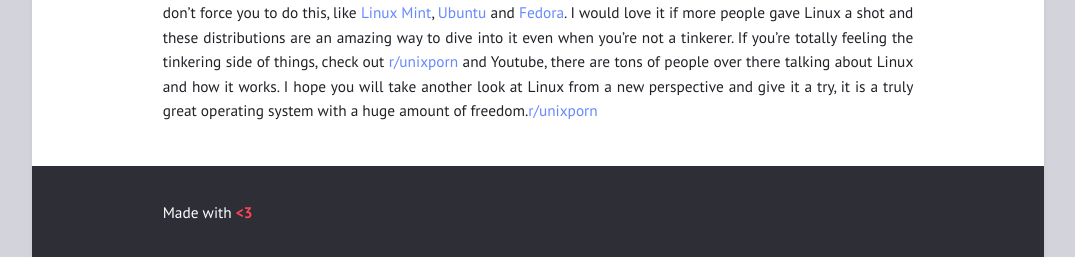
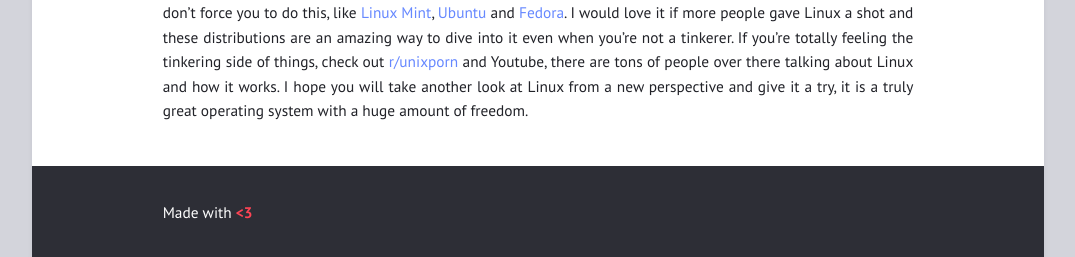
Before and after one commit to legoraft/legoraft.github.io, a Jekyll site: the page built from _posts/2022-11-13-art-linux-desktop.md, in a window 1280 px wide. Shown: the part 1353-1610 px from the top of the page, without its empty margins (102-1177 px from the left). Built offline with Jekyll 4.4.1, drawn with Linux system fonts in a browser that asks for light colours.

Commit message:
removed random link

```diff
--- a/_posts/2022-11-13-art-linux-desktop.md
+++ b/_posts/2022-11-13-art-linux-desktop.md
@@ -21,4 +21,4 @@ A lot of these tutorials and explanations are made by other enthusiasts in this
 Finally, ricing Linux is a huge learning opportunity in every way you'd want to. Linux teaches you how a normal operating system like Windows is built, from window managers to login screens, everything can be customized and configured separately. Linux is just a huge learning opportunity in the modern world where programming and digital skills are increasingly important. I'd love it if everyone switched to Linux, but just know what you're getting into, because it can be quite difficult at some times.
 
 ## Final words
-As you've probably noticed, I'm a huge fan of all this customization Linux offers and all the freedom it gives you. I'm a huge tinkerer and love to make my own color schemes and designs. Even though I love tinkering around and making everything my own, I know this is not everybody's piece of cake. Luckily, there are lots of distributions that don't force you to do this, like [Linux Mint](https://linuxmint.com/), [Ubuntu](https://ubuntu.com/) and [Fedora](https://getfedora.org/). I would love it if more people gave Linux a shot and these distributions are an amazing way to dive into it even when you're not a tinkerer. If you're totally feeling the tinkering side of things, check out [r/unixporn](https://www.reddit.com/r/unixporn/) and Youtube, there are tons of people over there talking about Linux and how it works. I hope you will take another look at Linux from a new perspective and give it a try, it is a truly great operating system with a huge amount of freedom.[r/unixporn](https://www.reddit.com/r/unixporn/)
+As you've probably noticed, I'm a huge fan of all this customization Linux offers and all the freedom it gives you. I'm a huge tinkerer and love to make my own color schemes and designs. Even though I love tinkering around and making everything my own, I know this is not everybody's piece of cake. Luckily, there are lots of distributions that don't force you to do this, like [Linux Mint](https://linuxmint.com/), [Ubuntu](https://ubuntu.com/) and [Fedora](https://getfedora.org/). I would love it if more people gave Linux a shot and these distributions are an amazing way to dive into it even when you're not a tinkerer. If you're totally feeling the tinkering side of things, check out [r/unixporn](https://www.reddit.com/r/unixporn/) and Youtube, there are tons of people over there talking about Linux and how it works. I hope you will take another look at Linux from a new perspective and give it a try, it is a truly great operating system with a huge amount of freedom.
```
